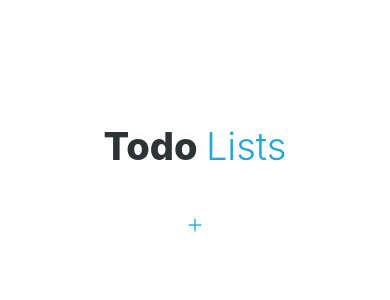
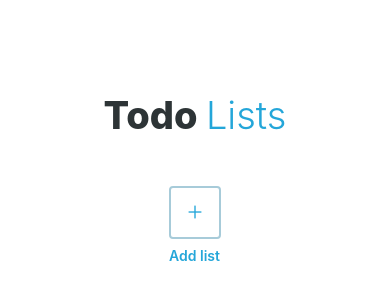
Before and after one commit to Raul184/TodoListApp_React-Native, a React Native app: screen / in a window 390 px wide. Shown: the part 220-520 px from the top of the page. Built offline with nearby package versions, Linux system fonts and the light colour scheme.

Commit message:
homePage ui completed

```diff
--- a/App.js
+++ b/App.js
@@ -15,9 +15,10 @@ export default class App extends Component {
           <View style={styles.divider}/>
         </View>
         <View style={{marginVertical:48}}>
-          <TouchableOpacity>
+          <TouchableOpacity style={styles.addList}>
             <AntDesign name="plus" size={16} color={colors.blue} />
           </TouchableOpacity>
+          <Text style={styles.add}>Add list</Text>
         </View>
       </View>
     )
@@ -43,5 +44,19 @@ const styles = StyleSheet.create({
     fontWeight:'800',
     color: colors.black,
     paddingHorizontal:64
+  },
+  addList:{
+    borderWidth:2,
+    borderColor:colors.lightBlue,
+    borderRadius:4,
+    padding:16,
+    alignItems:"center",
+    justifyContent:"center"
+  },
+  add:{
+    color: colors.blue,
+    fontWeight:"600",
+    fontSize:14,
+    marginTop:8
   }
 });
--- a/package.json
+++ b/package.json
@@ -13,6 +13,7 @@
     "react": "~16.11.0",
     "react-dom": "~16.11.0",
     "react-native": "https://github.com/expo/react-native/archive/sdk-38.0.0.tar.gz",
+    "react-native-gesture-handler": "^1.6.1",
     "react-native-web": "~0.11.7"
   },
   "devDependencies": {
```
Also changed, not shown: 1 other file (tests, documents, lock files or other folders).
